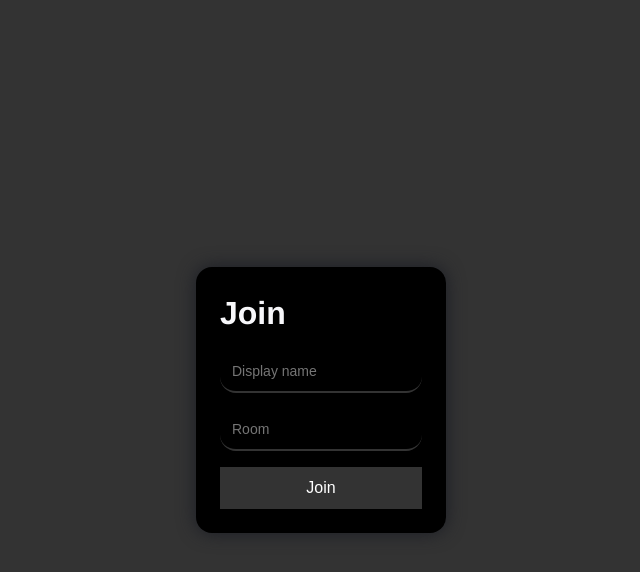
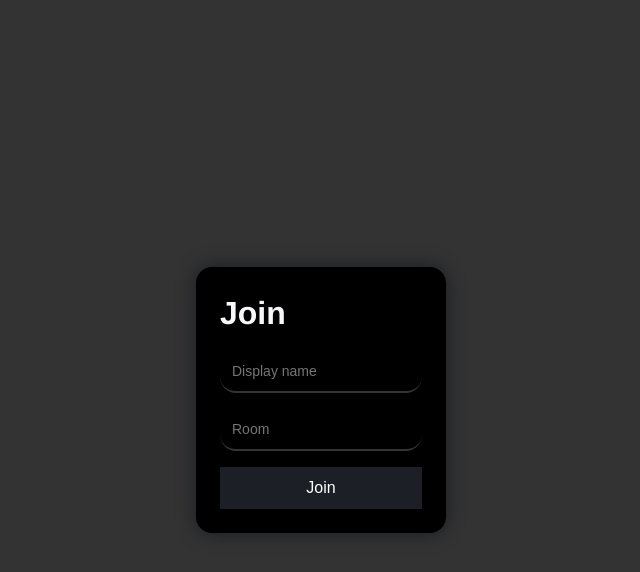
Before and after one commit to anukulSingh/Socket.io_chat_app, a website: page public/index.html in a window 1280 px wide. In both pictures the pointer is over the button "Join". Shown: the whole page, without its empty margins (319-959 px from the left). Drawn offline with Linux system fonts and the light colour scheme.

Commit message:
deployed

```diff
--- a/public/css/styles.css
+++ b/public/css/styles.css
@@ -52,7 +52,7 @@ button {
 }
 
 button:hover {
-  background: #333;
+  background: #1d1f26;
 }
 
 button:disabled {
```
Also changed, not shown: README.md.
